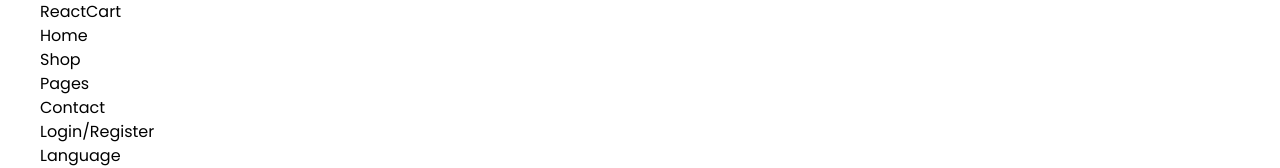
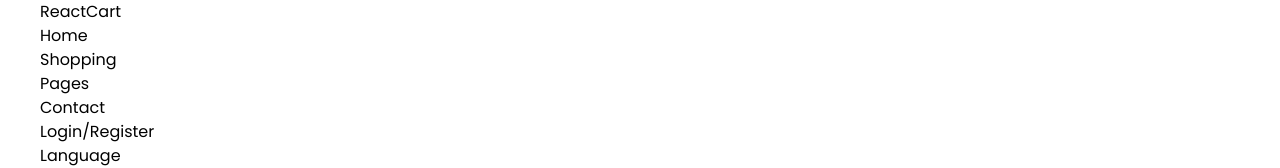
Before and after one commit to IsmoilAbdumajidov/ReactCart, a React (Vite) app: page / in a window 1280 px wide. Shown: the top 168 px of the page. Built offline with nearby package versions, Linux system fonts and the light colour scheme; no server answers.

Commit message:
June22 12:03

```diff
--- a/src/components/Navbar.jsx
+++ b/src/components/Navbar.jsx
@@ -10,7 +10,7 @@ const Navbar = () => {
       </NavLink>
       <ul className='flex items-center  ml-20 gap-6 text-[15px]'>
         <li className='py-4'><a href="#" className='hover:text-red-500 transition duration-300'>Home</a></li>
-        <li className='py-4'><a href="#" className='hover:text-red-500 transition duration-300'>Shop</a></li>
+        <li className='py-4'><a href="#" className='hover:text-red-500 transition duration-300'>Shopping</a></li>
         <li className='py-4'><a href="#" className='hover:text-red-500 transition duration-300'>Pages</a></li>
         <li className='py-4'><a href="#" className='hover:text-red-500 transition duration-300'>Contact</a></li>
       </ul>
```
